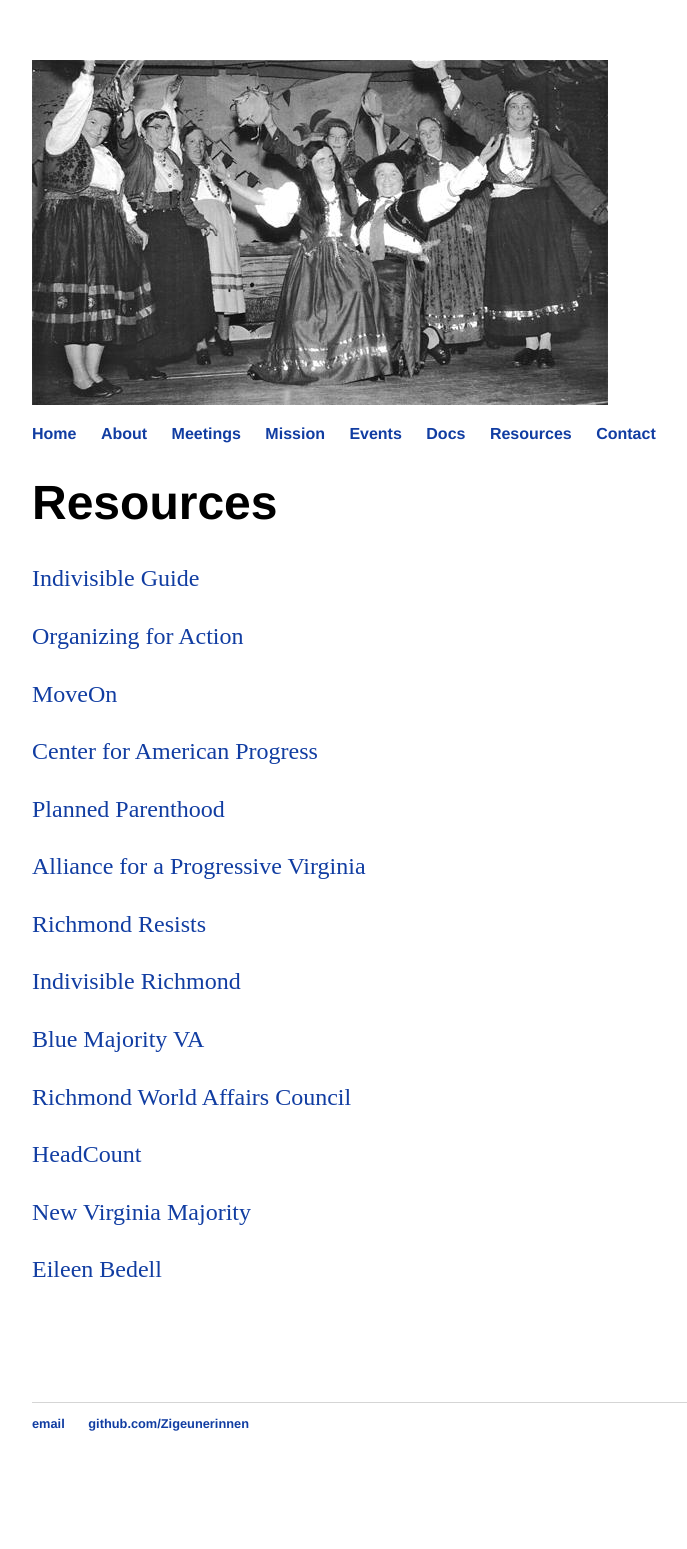
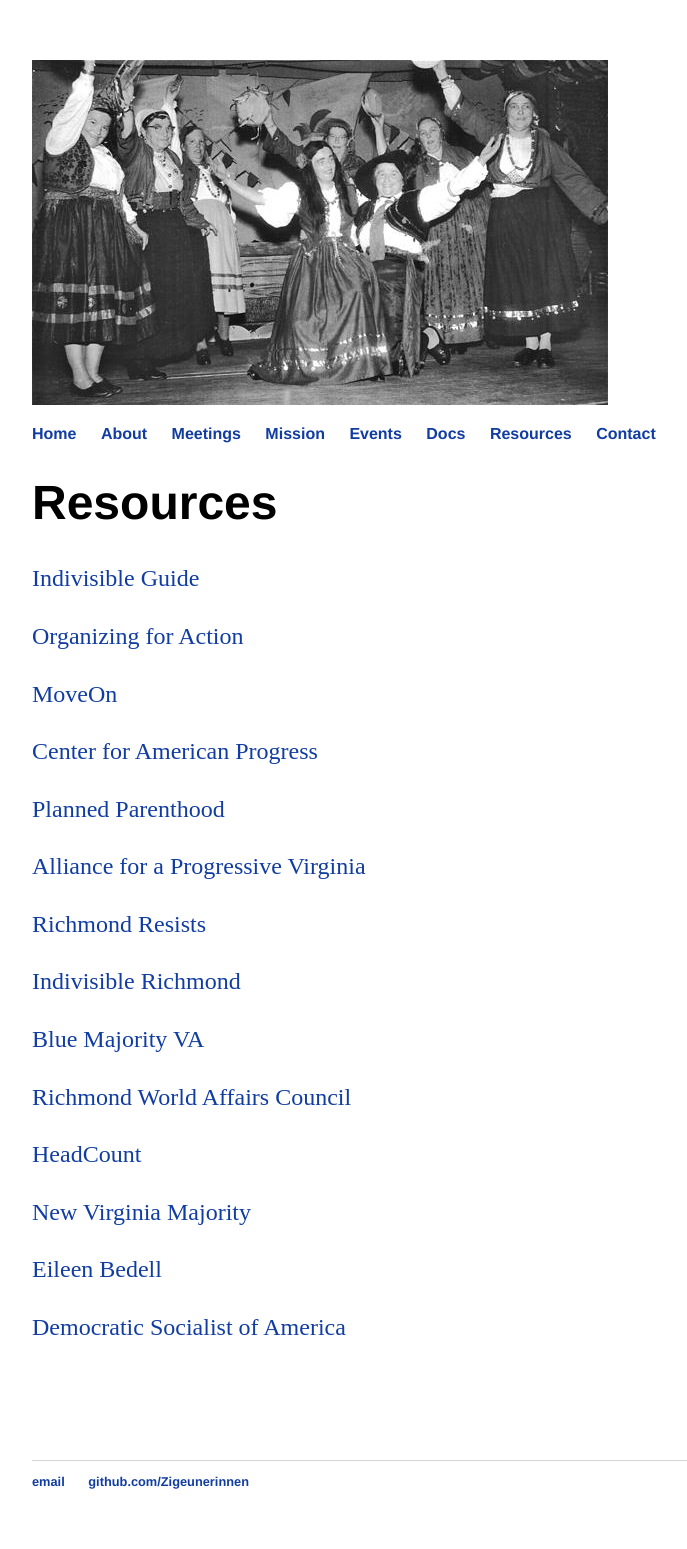
Before and after one commit to vbahole23/vbahole23.github.io, a Jekyll site: the page built from resources/index.md, in a window 1280 px wide. Shown: the whole page, without its empty margins (160-847 px from the left). Built offline with Jekyll 4.4.1, drawn with Linux system fonts in a browser that asks for light colours; before the commit the page ends 1491 px from its top, so only the background shows below that.

Commit message:
Update index.md

```diff
--- a/resources/index.md
+++ b/resources/index.md
@@ -31,5 +31,7 @@ title: Resources
 
 [Eileen Bedell](http://www.bedellforvirginia.com/)
 
+[Democratic Socialist of America](http://www.dsausa.org/)
+
 <br>
 <br>
```
